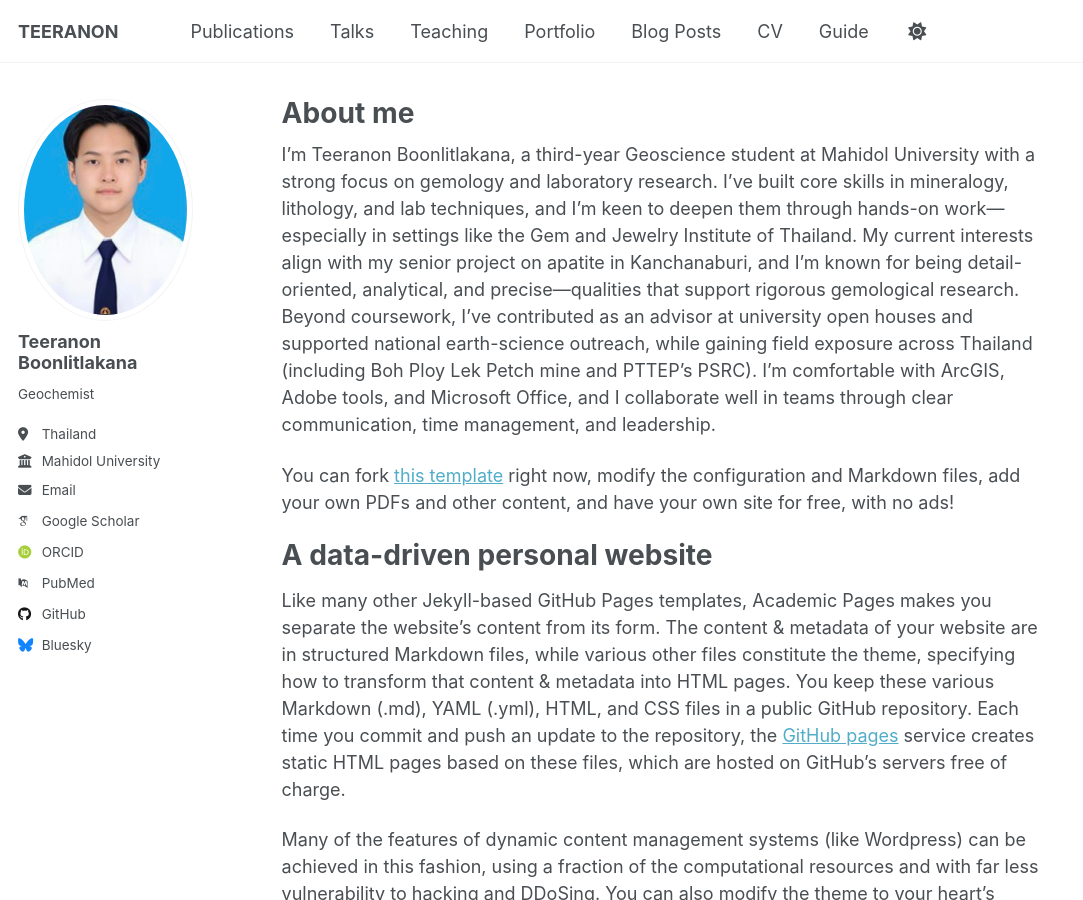
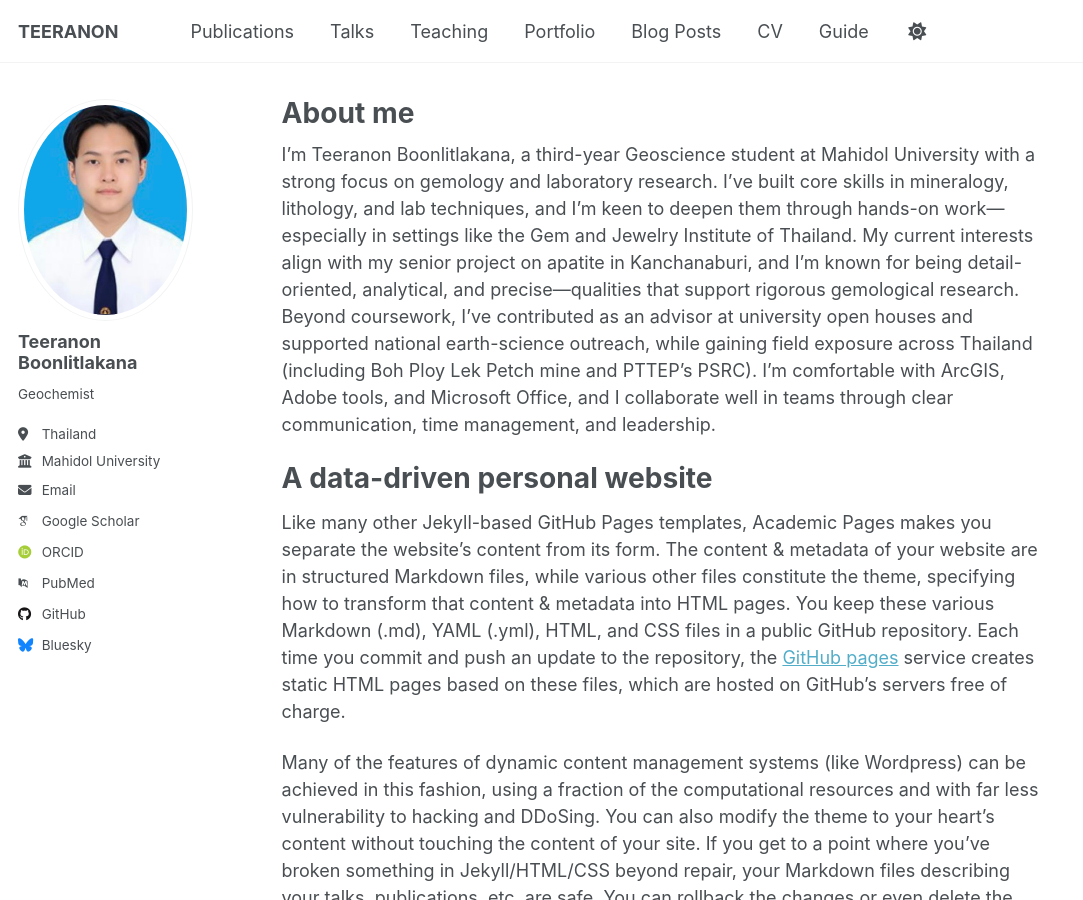
Before and after one commit to teeranonboonlitlakana/teeranonboonlitlakana.github.io, a Jekyll site: the page built from _pages/about.md, in a window 1280 px wide and 900 px high. Shown: the whole window, without its empty margins (0-1083 px from the left). Built offline with Jekyll 4.4.1, drawn with Linux system fonts in a browser that asks for light colours; some web fonts are replaced; a script that is not in the unit is left out.

Commit message:
Update about.md

```diff
--- a/_pages/about.md
+++ b/_pages/about.md
@@ -9,7 +9,6 @@ redirect_from:
 
 I’m Teeranon Boonlitlakana, a third-year Geoscience student at Mahidol University with a strong focus on gemology and laboratory research. I’ve built core skills in mineralogy, lithology, and lab techniques, and I’m keen to deepen them through hands-on work—especially in settings like the Gem and Jewelry Institute of Thailand. My current interests align with my senior project on apatite in Kanchanaburi, and I’m known for being detail-oriented, analytical, and precise—qualities that support rigorous gemological research. Beyond coursework, I’ve contributed as an advisor at university open houses and supported national earth-science outreach, while gaining field exposure across Thailand (including Boh Ploy Lek Petch mine and PTTEP’s PSRC). I’m comfortable with ArcGIS, Adobe tools, and Microsoft Office, and I collaborate well in teams through clear communication, time management, and leadership.
 
- You can fork [this template](https://github.com/academicpages/academicpages.github.io) right now, modify the configuration and Markdown files, add your own PDFs and other content, and have your own site for free, with no ads!
 
 A data-driven personal website
 ======
```
